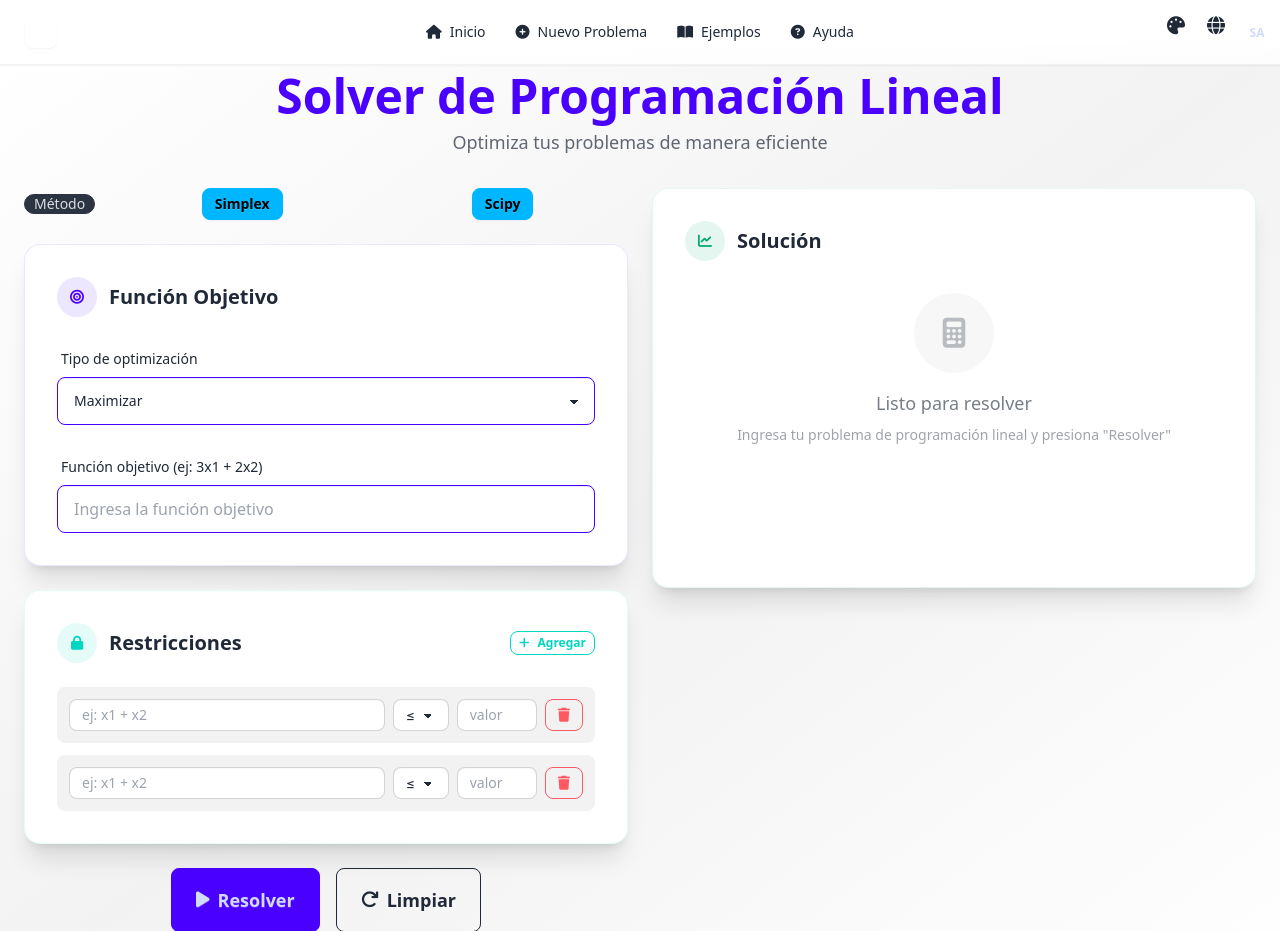
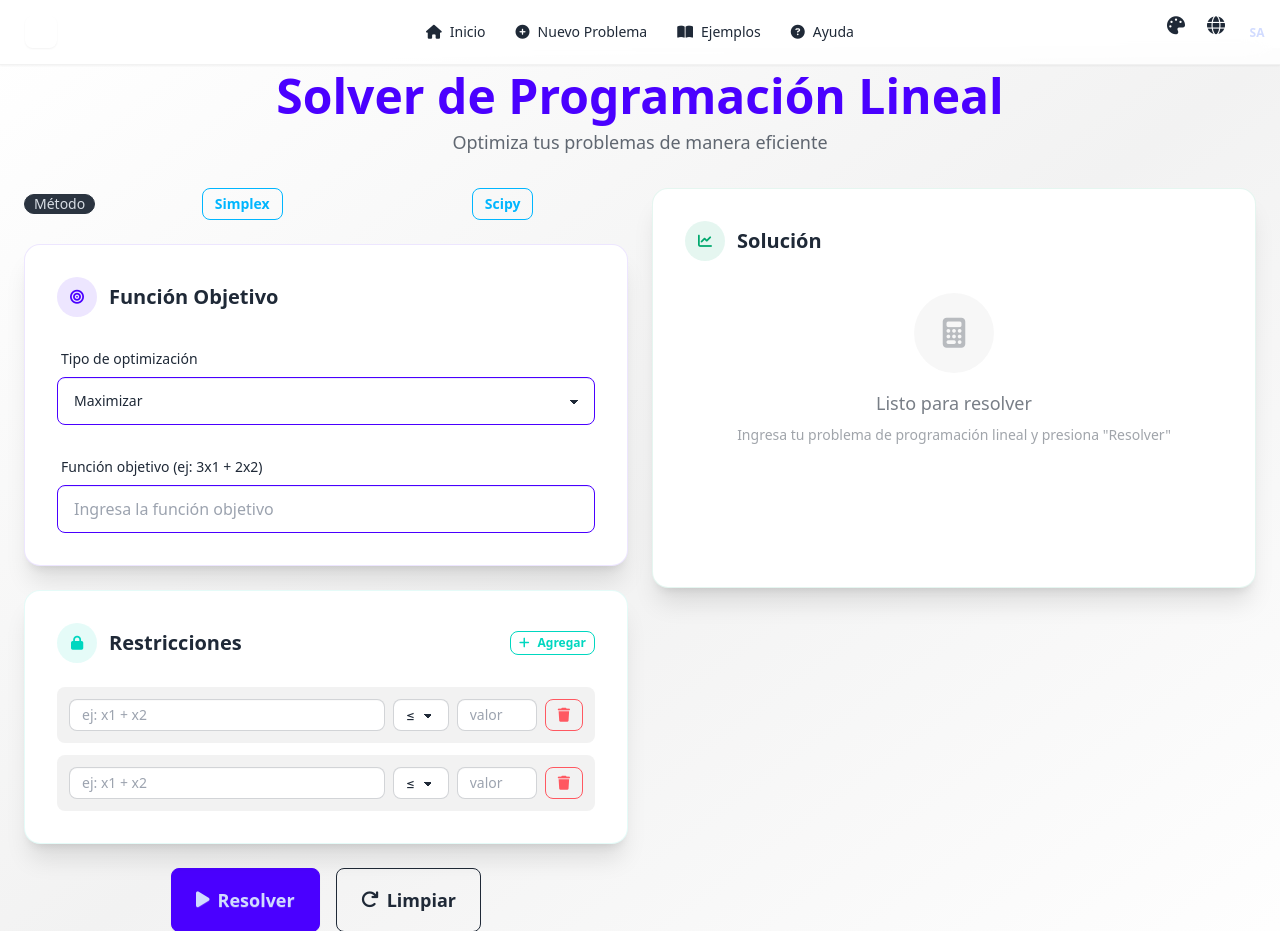
Before and after one commit to JefersonDeLaCruz/Mop_Project, a Flask app: page / in a window 1280 px wide. Shown: the top 931 px of the page. Run offline with Flask 3, Linux system fonts and the light colour scheme; the visitor is signed in with stand-in values (Sample User, id 1); style sheets or scripts are compiled from the project's sources; some libraries are stand-ins or nearby versions.

Commit message:
Botones
aregle los botones para que sin seleccionar estuviera en modo dash y cuando selecciones ponga su color base y mantenga seleccionado

```diff
--- a/app/static/js/index.js
+++ b/app/static/js/index.js
@@ -171,14 +171,25 @@ const metodoScipyBtn = document.getElementById("metodo_scipy");
 
 let metodoSelecionado;
 
+// Inicializar botones de método sin selección
+function inicializarBotonesMetodo() {
+  [metodoSimplexBtn, metodoScipyBtn].forEach((btn) => {
+    btn.classList.remove("btn-active");
+    btn.classList.add("btn-outline");
+  });
+  metodoSelecionado = undefined;
+}
+
 function activarBotonSeleccionado(boton) {
   [metodoSimplexBtn, metodoScipyBtn].forEach((btn) => {
     if (btn === boton) {
-      btn.classList.remove("btn-dash");
+      // Activar: remover btn-outline y agregar btn-active (color sólido)
+      btn.classList.remove("btn-outline");
       btn.classList.add("btn-active");
     } else {
+      // Desactivar: remover btn-active y agregar btn-outline
       btn.classList.remove("btn-active");
-      btn.classList.add("btn-dash");
+      btn.classList.add("btn-outline");
     }
   });
   metodoSelecionado = boton.innerText;
@@ -556,7 +567,13 @@ function cargarProblemaDesdeURL() {
 }
 
 // Ejecutar al cargar la página
-document.addEventListener('DOMContentLoaded', cargarProblemaDesdeURL);
+document.addEventListener('DOMContentLoaded', () => {
+  // Inicializar los botones de método para que no estén seleccionados
+  inicializarBotonesMetodo();
+
+  // Cargar problema desde URL si corresponde
+  cargarProblemaDesdeURL();
+});
 
 // Función para limpiar todos los campos del formulario
 function limpiarFormulario() {
@@ -575,11 +592,7 @@ function limpiarFormulario() {
   }
 
   // Limpiar selección de método
-  [metodoSimplexBtn, metodoScipyBtn].forEach((btn) => {
-    btn.classList.remove("btn-active");
-    btn.classList.add("btn-dash");
-  });
-  metodoSelecionado = undefined;
+  inicializarBotonesMetodo();
 
   // Limpiar resultados si existen
   const resultadosDiv = document.getElementById("resultados");
--- a/app/templates/index.html
+++ b/app/templates/index.html
@@ -33,9 +33,9 @@
           <div class="flex items-center gap-3">
             <p class="badge badge-neutral">{{ _('Método') }}</p>
             <div  id="metodo" class="flex justify-around items-center w-full">
-              <span id="metodo_simplex" class="btn btn-info btn-dash btn-sm md:btn">{{ _('Simplex') }}</span>
-              <!-- <span id="metodo_general" class="btn btn-dash btn-info btn-sm md:btn">{{ _('General') }}</span> -->
-              <span id="metodo_scipy" class="btn btn-dash btn-info btn-sm md:btn">{{ _('Scipy') }}</span>
+              <span id="metodo_simplex" class="btn btn-info btn-outline btn-sm md:btn">{{ _('Simplex') }}</span>
+              <!-- <span id="metodo_general" class="btn btn-outline btn-info btn-sm md:btn">{{ _('General') }}</span> -->
+              <span id="metodo_scipy" class="btn btn-info btn-outline btn-sm md:btn">{{ _('Scipy') }}</span>
             </div>
           </div>
           <!-- Card de función objetivo -->
```
